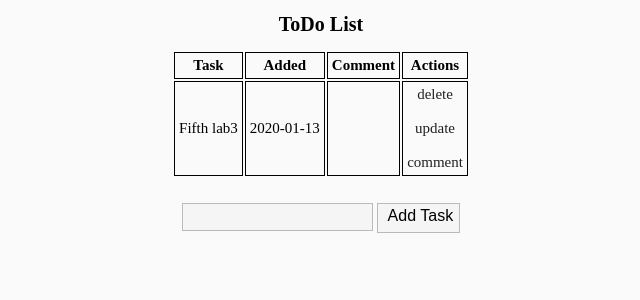
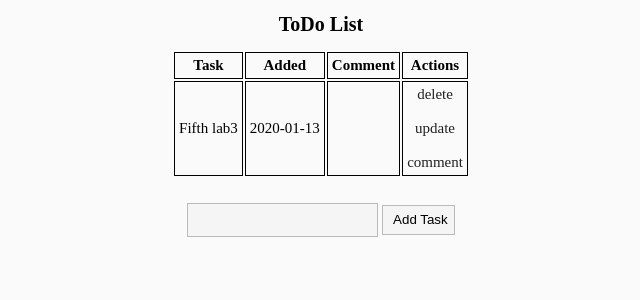
Before and after one commit to ValentinaYun/Clouds, a Flask app: page / in a window 1280 px wide. Shown: the top 300 px of the page, without its empty margins (319-959 px from the left). Run offline with Flask 2, Linux system fonts and the light colour scheme; data comes from the database, SQL or seed files in the repository.

Commit message:
Update index.html

```diff
--- a/templates/index.html
+++ b/templates/index.html
@@ -34,8 +34,8 @@
     </table>
     {% endif %}
     <form action="/" method="POST">
-        <input type="text" name="content" id="content" style="height: 24px">
-        <input type="submit" style="font-size:16px; height: 30px; padding-bottom: 4px;" value="Add Task">
+        <input type="text" name="content" id="content">
+        <input type="submit" " value="Add Task">
     </form>
 </div>
 {% endblock%}
```
